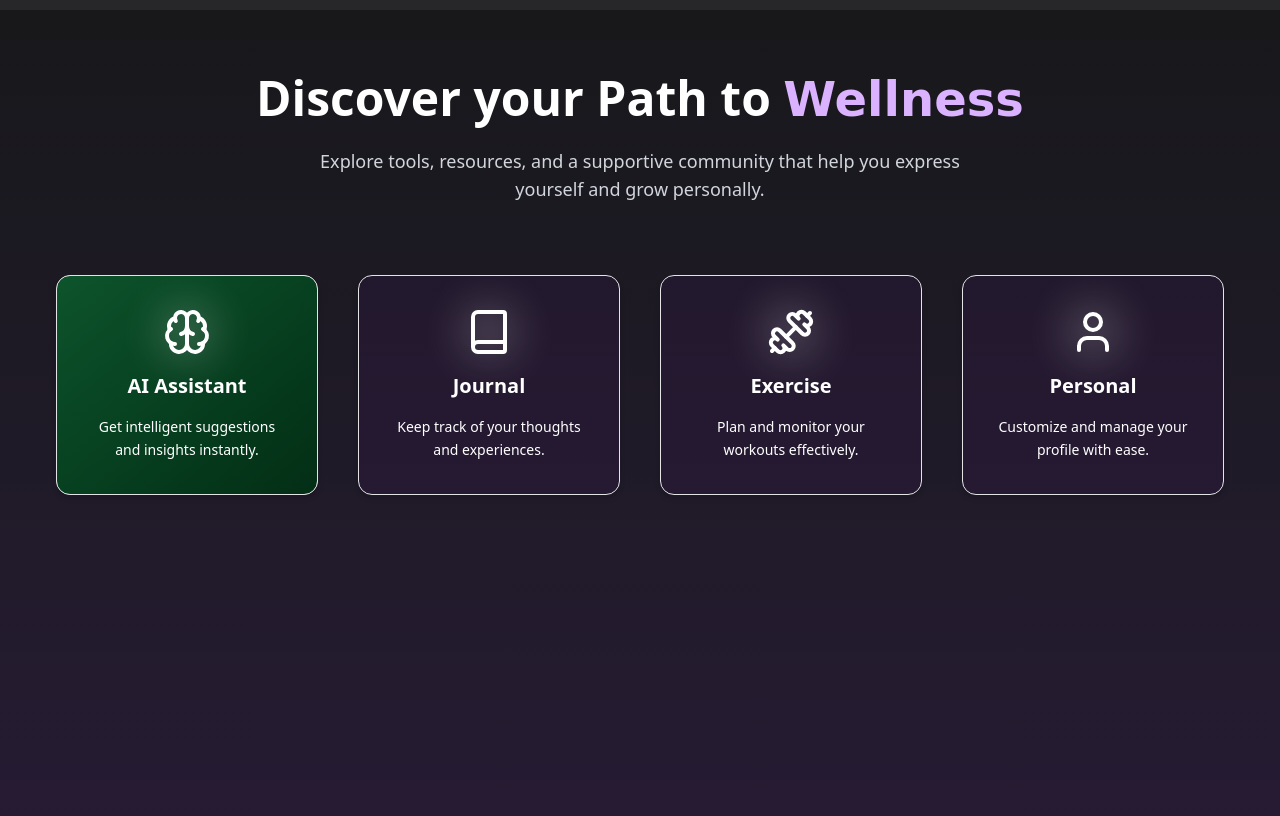
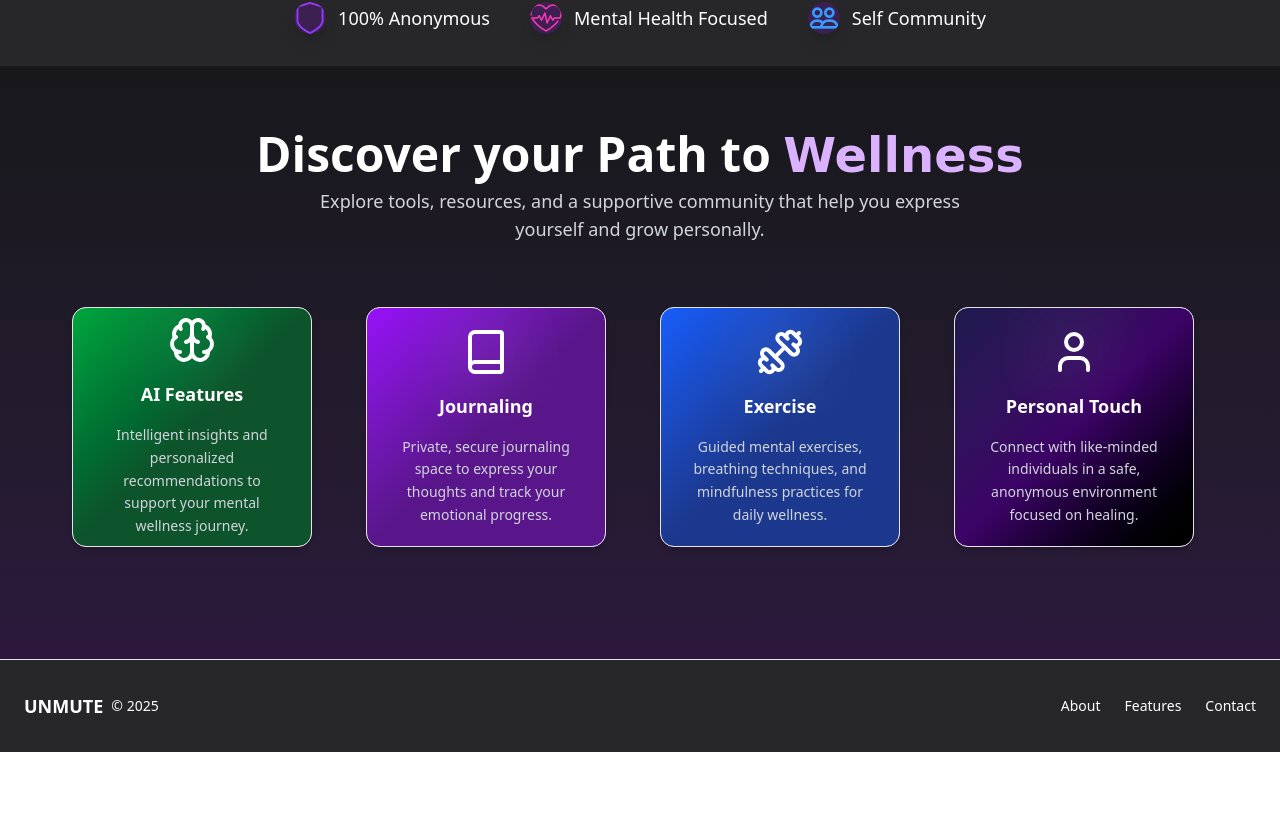
Before and after one commit to raunak300/MajorProject, a React (Vite) app in the folder Frontend/: page / in a window 1280 px wide. Shown: the part 564-1380 px from the top of the page. After the commit the page ends 1316 px from the top, so only its background shows below. Built offline with nearby package versions, Linux system fonts and the light colour scheme; a web font is replaced by a local one.

Commit message:
ui changes

```diff
--- a/Frontend/src/Components/ContentHome/Content.jsx
+++ b/Frontend/src/Components/ContentHome/Content.jsx
@@ -9,7 +9,7 @@ export default function Content() {
     <main className="flex flex-col text-white w-full">
 
       {/* Hero Section */}
-      <section className="flex flex-col items-center justify-center text-center py-15 px-6 bg-gradient-to-b from-purple-900/40 to-zinc-850">
+      <section className="flex flex-col items-center justify-center text-center py-22 px-6 bg-gradient-to-b from-purple-900/40 to-zinc-850">
         <div>
           <h1 className="text-4xl md:text-6xl font-bold  mt-2.5">
             Express Yourself <br />
@@ -55,11 +55,11 @@ export default function Content() {
       </section>
 
       {/* Discover Section */}
-      <section className="py-16 px-6 bg-gradient-to-b from-zinc-900 to-purple-900/30 text-center items-center ">
-        <h2 className="text-3xl md:text-5xl font-bold mb-6">
+      <section className="py-16 px-6 bg-gradient-to-b from-zinc-900 to-purple-900/30 text-center items-center  ">
+        <h2 className="text-3xl md:text-5xl font-bold mb-2">
           Discover your Path to <span className="text-purple-300 font-comicsans">Wellness</span>
         </h2>
-        <p className="text-lg text-gray-300 max-w-2xl mx-auto mb-10">
+        <p className="text-lg text-gray-300 max-w-2xl mx-auto mb-4">
           Explore tools, resources, and a supportive community that help you
           express yourself and grow personally.
         </p>
--- a/Frontend/src/Components/ContentHome/Content/FeatureCard.jsx
+++ b/Frontend/src/Components/ContentHome/Content/FeatureCard.jsx
@@ -4,10 +4,10 @@ import { Card } from "@/Components/ui/Card"; // adjust path if needed
 // Props: title, description, icon (Lucide icon component), color, className
 export default function FeatureCard({ title, description, icon: Icon, color, className = "" }) {
   const colorVariants = {
-    ai: "from-feature-ai/20 to-feature-ai/5 border-feature-ai/30 hover:shadow-[0_4px_20px_hsl(var(--feature-ai)/0.3)]",
-    journal: "from-feature-journal/20 to-feature-journal/5 border-feature-journal/30 hover:shadow-[0_4px_20px_hsl(var(--feature-journal)/0.3)]",
-    exercise: "from-feature-exercise/20 to-feature-exercise/5 border-feature-exercise/30 hover:shadow-[0_4px_20px_hsl(var(--feature-exercise)/0.3)]",
-    personal: "from-feature-personal/20 to-feature-personal/5 border-feature-personal/30 hover:shadow-[0_4px_20px_hsl(var(--feature-personal)/0.3)]"
+    ai: "from-green-600 via-green-900 to-green-900 hover:border-green-400",
+  journal: "from-purple-600 via-purple-900 to-purple-900 hover:border-purple-400",
+  exercise: "from-blue-600 via-blue-900 to-blue-900 hover:border-blue-400",
+  personal: "from-indigo-950 via-purple-950 to-black hover:border-purple-900/90",
   };
 
   const iconColors = {
@@ -22,24 +22,26 @@ export default function FeatureCard({ title, description, icon: Icon, color, cla
       className={`
         group relative overflow-hidden cursor-pointer
         bg-gradient-to-br ${colorVariants[color]}
-        hover:scale-105 transition-all duration-500 ease-out
+        border rounded-2xl p-6
+        hover:scale-[1.02] transition-all duration-500 ease-out
         ${className}
       `}
     >
-      <div className="p-8 h-full flex flex-col items-center justify-center text-center space-y-4">
-        {/* Icon with glow effect */}
-        <div className="relative">
-          <div className={`absolute inset-0 rounded-full blur-xl opacity-30 ${iconColors[color]} bg-current`} />
+      <div className="h-full flex flex-col items-center justify-center text-center space-y-4">
+
+        {/* Icon with glow */}
+        <div className="relative flex items-center justify-center">
+          <div className={`absolute inset-0 rounded-full blur-2xl opacity-20 ${iconColors[color]} bg-current`} />
           <Icon className={`relative h-12 w-12 ${iconColors[color]} group-hover:scale-110 transition-transform duration-300`} />
         </div>
 
         {/* Title */}
-        <h3 className="text-xl font-semibold text-background group-hover:text-primary transition-colors duration-300">
+        <h3 className="text-lg font-semibold text-white group-hover:text-white transition-colors duration-300">
           {title}
         </h3>
 
         {/* Description */}
-        <p className="text-sm text-muted-background leading-relaxed">
+        <p className="text-sm text-gray-300 leading-relaxed max-w-xs">
           {description}
         </p>
       </div>
--- a/Frontend/src/Components/ContentHome/Content/Hero.jsx
+++ b/Frontend/src/Components/ContentHome/Content/Hero.jsx
@@ -4,43 +4,40 @@ import { Brain, Book, Dumbbell, User } from "lucide-react";
 
 export default function Hero() {
   return (
-        <div className="grid gap-10 grid-cols-1 sm:grid-cols-2 lg:grid-cols-4 p-8 min-h-screen">
-            <div className="flex flex-col gap-10" >
+    <div className="grid gap-8 sm:gap-10 grid-cols-1 sm:grid-cols-2 lg:grid-cols-4 p-8 lg:p-12 ">
+
       <FeatureCard
-                    className=" text-white from-green-900 via-green-1200 to-green-950"
-                    title="AI Assistant"
-                    description="Get intelligent suggestions and insights instantly."
-                    icon={Brain}
+        className="w-60 h-60"
+        title="AI Features"
+        description="Intelligent insights and personalized recommendations to support your mental wellness journey."
+        icon={Brain }
         color="ai"
       />
-            </div>
-            <div>
+
       <FeatureCard
-                 className="bg-purple-900/10 text-white"
-                    title="Journal"
-                    description="Keep track of your thoughts and experiences."
+        className="w-60 h-60"
+        title="Journaling"
+        description="Private, secure journaling space to express your thoughts and track your emotional progress."
         icon={Book}
         color="journal"
       />
-            </div>
-            <div className="flex flex-col gap-10">
+
       <FeatureCard
-                 className="bg-purple-900/10 text-white"
+        className="w-60 h-60"
         title="Exercise"
-                    description="Plan and monitor your workouts effectively."
+        description="Guided mental exercises, breathing techniques, and mindfulness practices for daily wellness."
         icon={Dumbbell}
         color="exercise"
       />
-            </div>
-            <div>
+
       <FeatureCard
-                 className="bg-purple-900/10 text-white"
-                    title="Personal"
-                    description="Customize and manage your profile with ease."
+        className="w-60 h-60"
+        title="Personal Touch"
+        description="Connect with like-minded individuals in a safe, anonymous environment focused on healing."
         icon={User}
         color="personal"
       />
-            </div>
+
     </div>
   );
 }
--- a/Frontend/src/Components/Footer.jsx
+++ b/Frontend/src/Components/Footer.jsx
@@ -4,12 +4,12 @@ const Footer = () => {
   const year = new Date().getFullYear();
 
   return (
-    <footer className="w-full border-t border-border bg-background text-muted-foreground">
+    <footer className="w-full border-t border-border bg-zinc-800 text-white">
       <div className="max-w-7xl mx-auto px-6 py-8 flex flex-col md:flex-row items-center justify-between gap-4">
 
         {/* Left: Branding */}
         <div className="flex items-center gap-2">
-          <span className="text-lg font-semibold text-foreground">UNMUTE</span>
+          <span className="text-lg font-semibold text-white">UNMUTE</span>
           <span className="text-sm">© {year}</span>
         </div>
 
```
Lines whose indentation alone changed are shown as unchanged.
